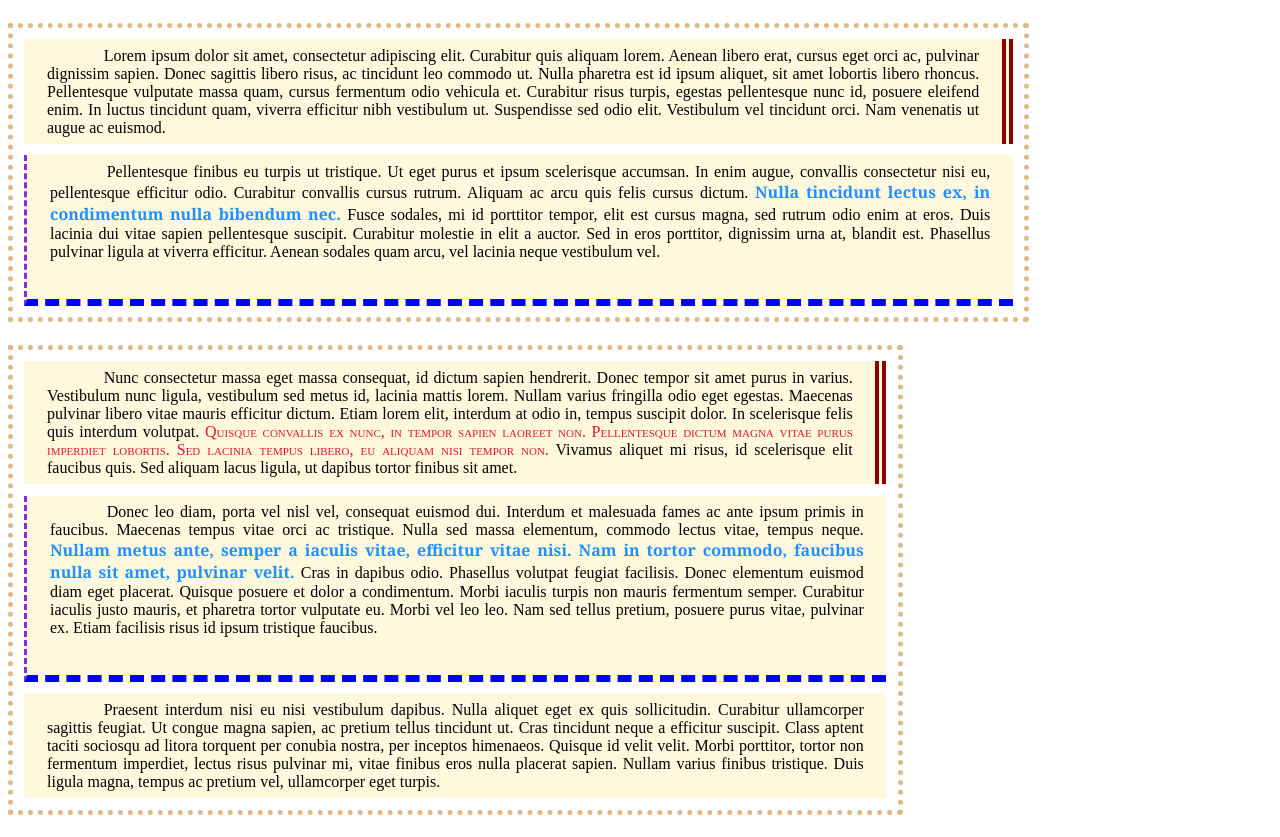
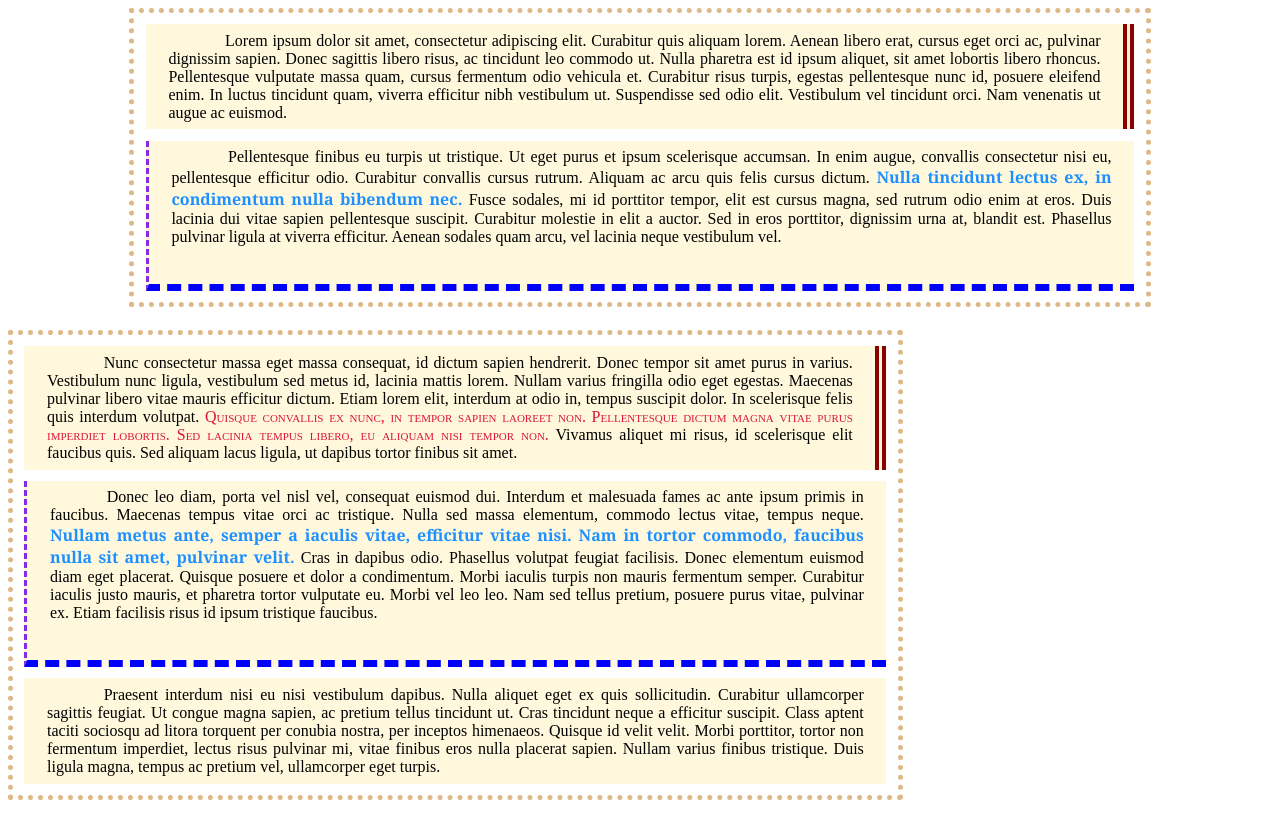
Before and after one commit to Majoros-Peter/Dobozok, a plain HTML site: page index.html in a window 1280 px wide. Drawn offline with Linux system fonts and the light colour scheme.

Commit message:
final commit

```diff
--- a/stílus.css
+++ b/stílus.css
@@ -20,7 +20,7 @@ p
 #jobb
 {
     width: 80%;
-    text-align: center;
+    margin: 0 auto;
 }
 
 #bal
```
